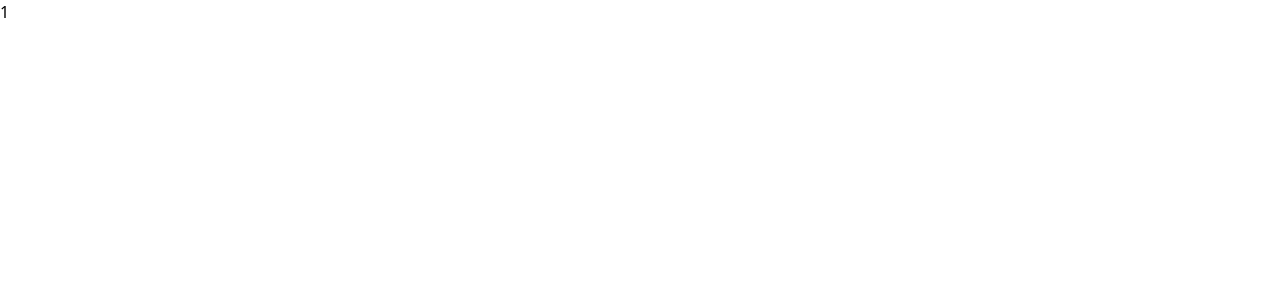
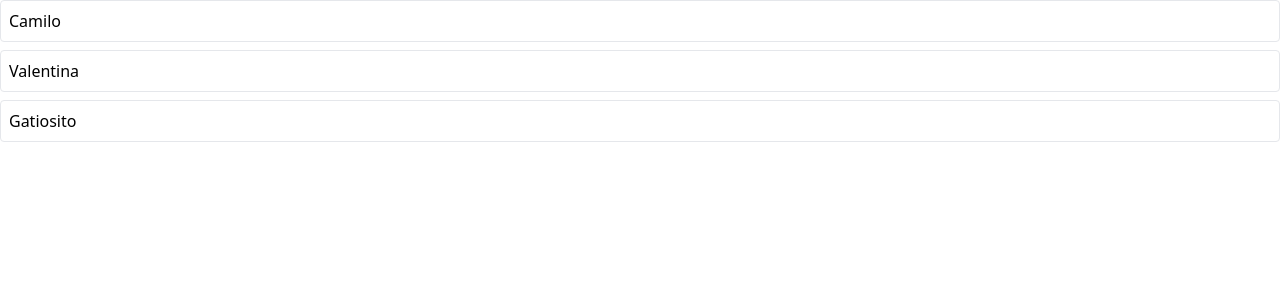
Before and after one commit to CamiloCardenasMesa/media, a React (Create React App) app: page / in a window 1280 px wide. Shown: the top 300 px of the page. Built offline with nearby package versions, Linux system fonts and the light colour scheme; data requests are answered from the project's data file.

Commit message:
feat: rendering list of users

```diff
--- a/db.json
+++ b/db.json
@@ -1,6 +1,8 @@
 {
     "users": [
-        {"id": 1, "name": "Camilo"}
+        {"id": 1, "name": "Camilo"},
+        {"id": 2, "name": "Valentina"},
+        {"id": 3, "name": "Gatiosito"}
     ],
     "albums": [],
     "photos": []
--- a/src/components/UsersList.js
+++ b/src/components/UsersList.js
@@ -22,7 +22,15 @@
         return <div>Error fetching data...</div>
     }
 
-    return <div>{data.length}</div>
+    const renderedUsers = data.map((user) => {
+        return <div key={user.id} className="mb-2 border rounded">
+            <div className="flex p-2 justify-between items-center cursor-pointer">
+                {user.name}
+            </div>
+        </div>
+    });
+
+    return <div>{renderedUsers}</div>
 }
 
 export default UsersList;
--- a/src/store/thunks/fetchUsers.js
+++ b/src/store/thunks/fetchUsers.js
@@ -5,7 +5,7 @@
     const response = await axios.get('http://localhost:3005/users'); //making the request.
 
     //only dev
-    await pause(2000);
+    await pause(1000);
 
     return response.data; // resoponse.data === [{id: 1, name: 'Camilo'}]
 });
```
